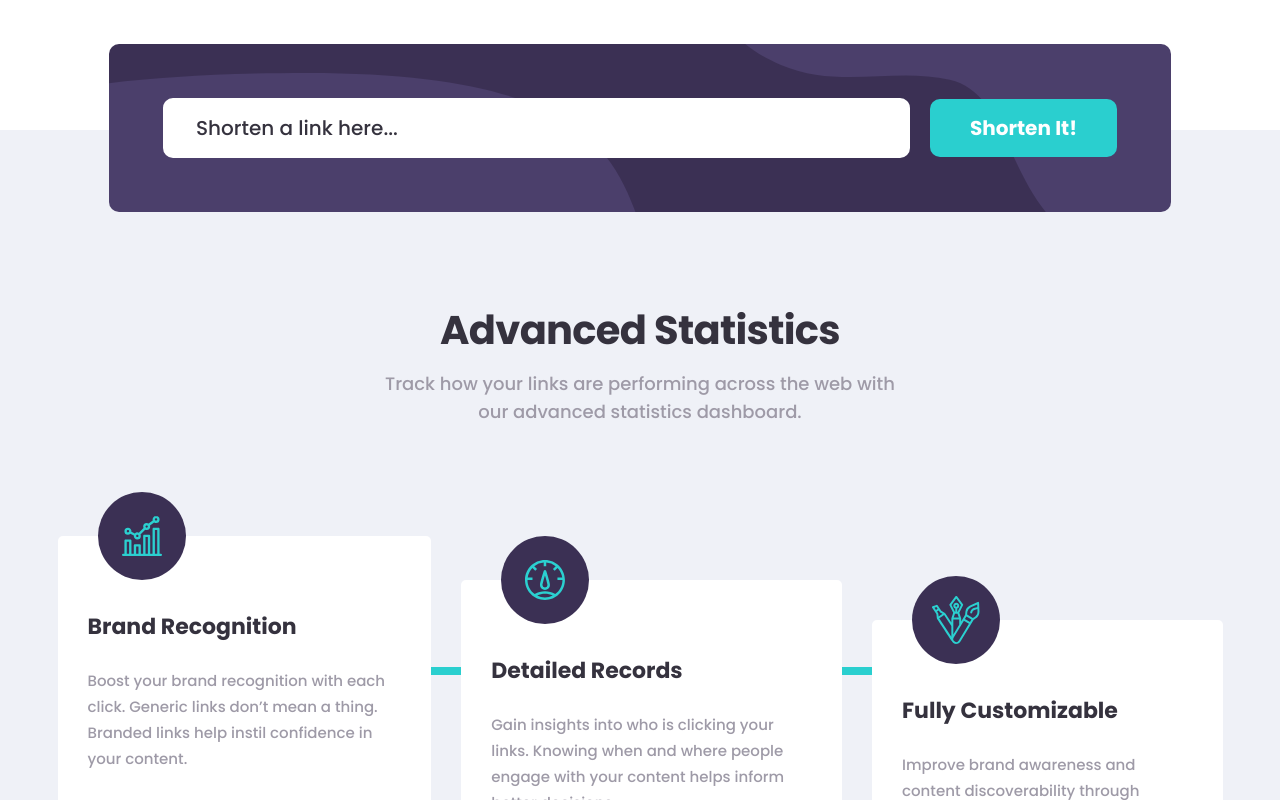
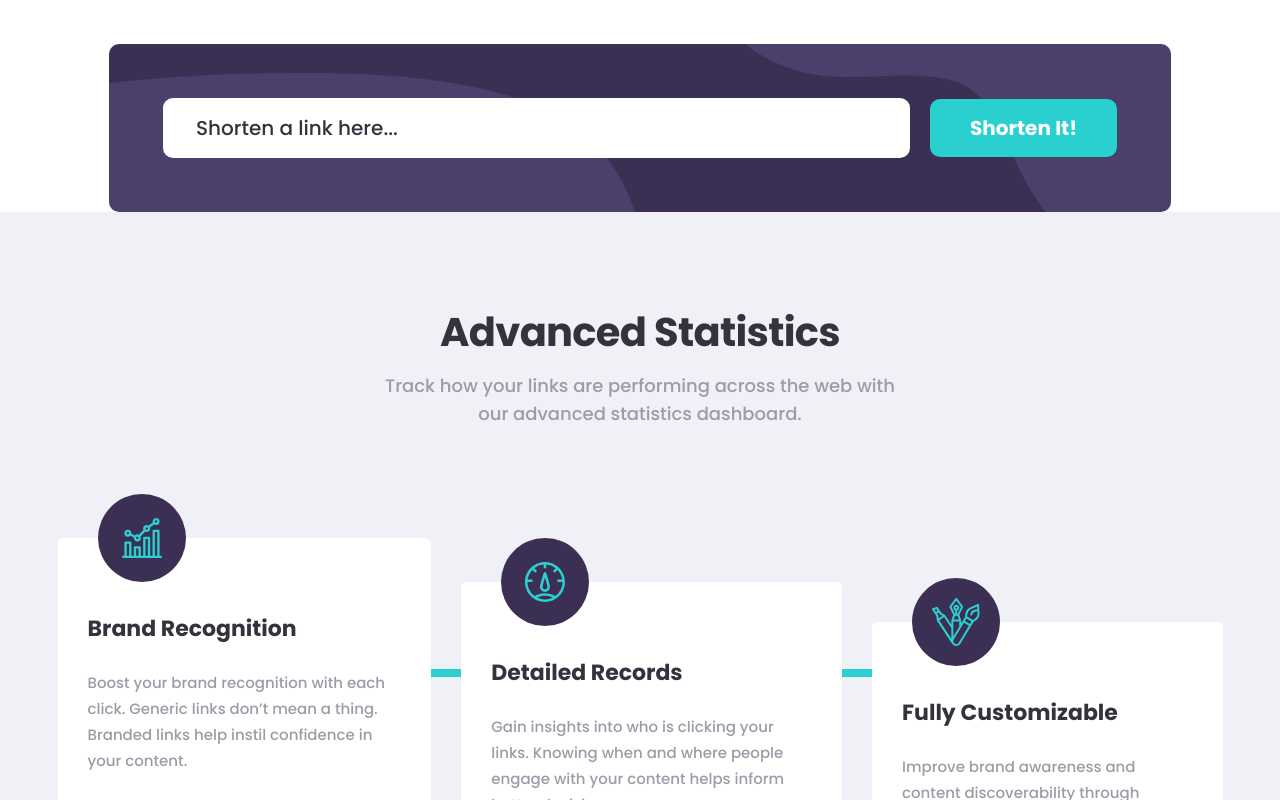
Before and after one commit to DrMalina/shortly, a React (Create React App) app: page / in a window 1280 px wide. Shown: the part 660-1460 px from the top of the page. Built offline with nearby package versions, Linux system fonts and the light colour scheme.

Commit message:
Fix background of the Shortener container on desktop

```diff
--- a/src/components/Features/style.ts
+++ b/src/components/Features/style.ts
@@ -4,8 +4,7 @@ import { theme } from '../../theme/mainTheme';
 export const Container = styled.section`
   background-color: ${theme.colors.gray};
   text-align: center;
-  margin-top: -8.2rem;
-  padding-top: 8rem;
+  padding-top: 10rem;
   padding-bottom: 8rem;
   padding-left: 2.4rem;
   padding-right: 2.4rem;
@@ -14,7 +13,6 @@ export const Container = styled.section`
 `;
 
 export const Heading = styled.h2`
-  margin-top: 10rem;
   color: ${theme.colors.gray300};
   letter-spacing: -0.7px;
   font-size: 2.8rem;
```
